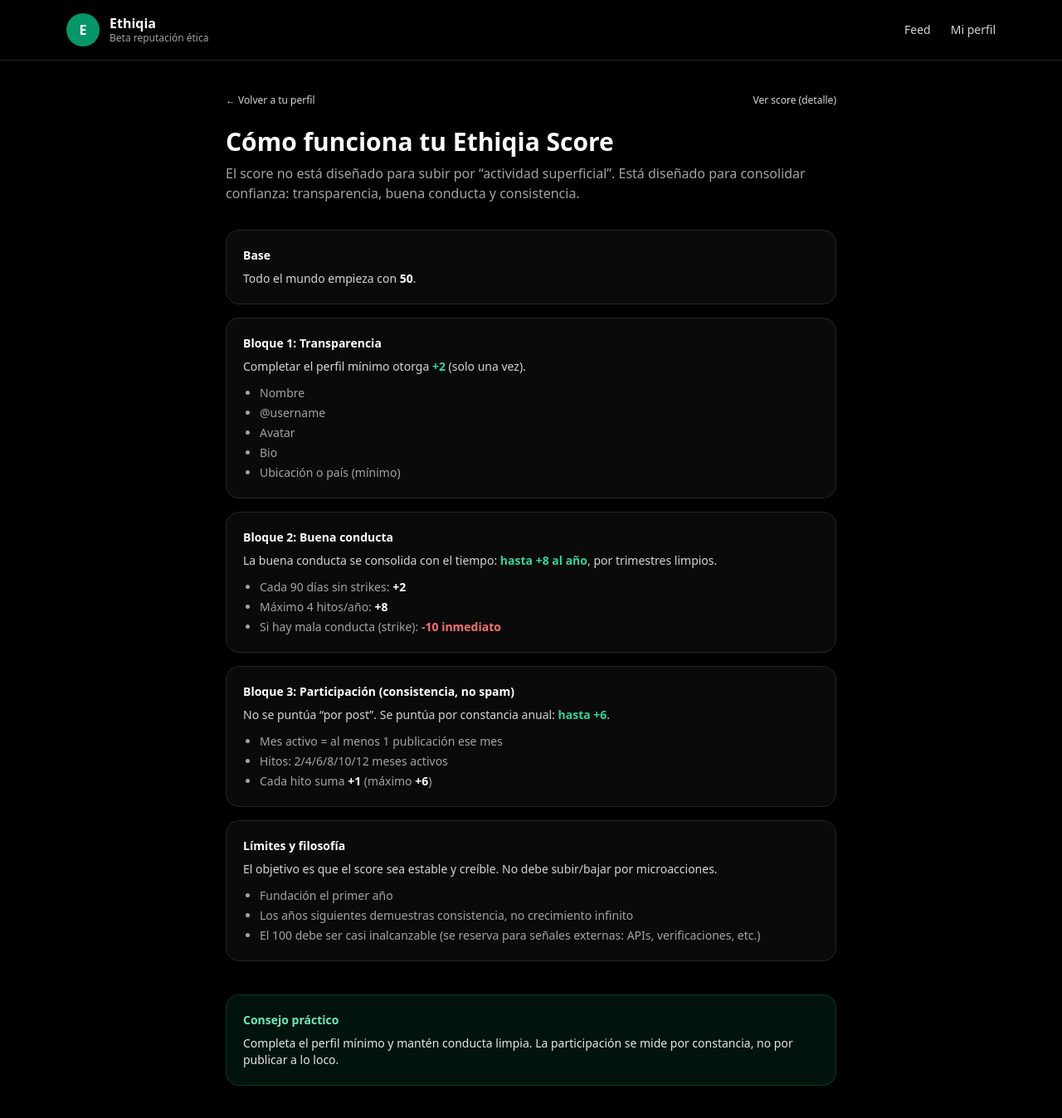
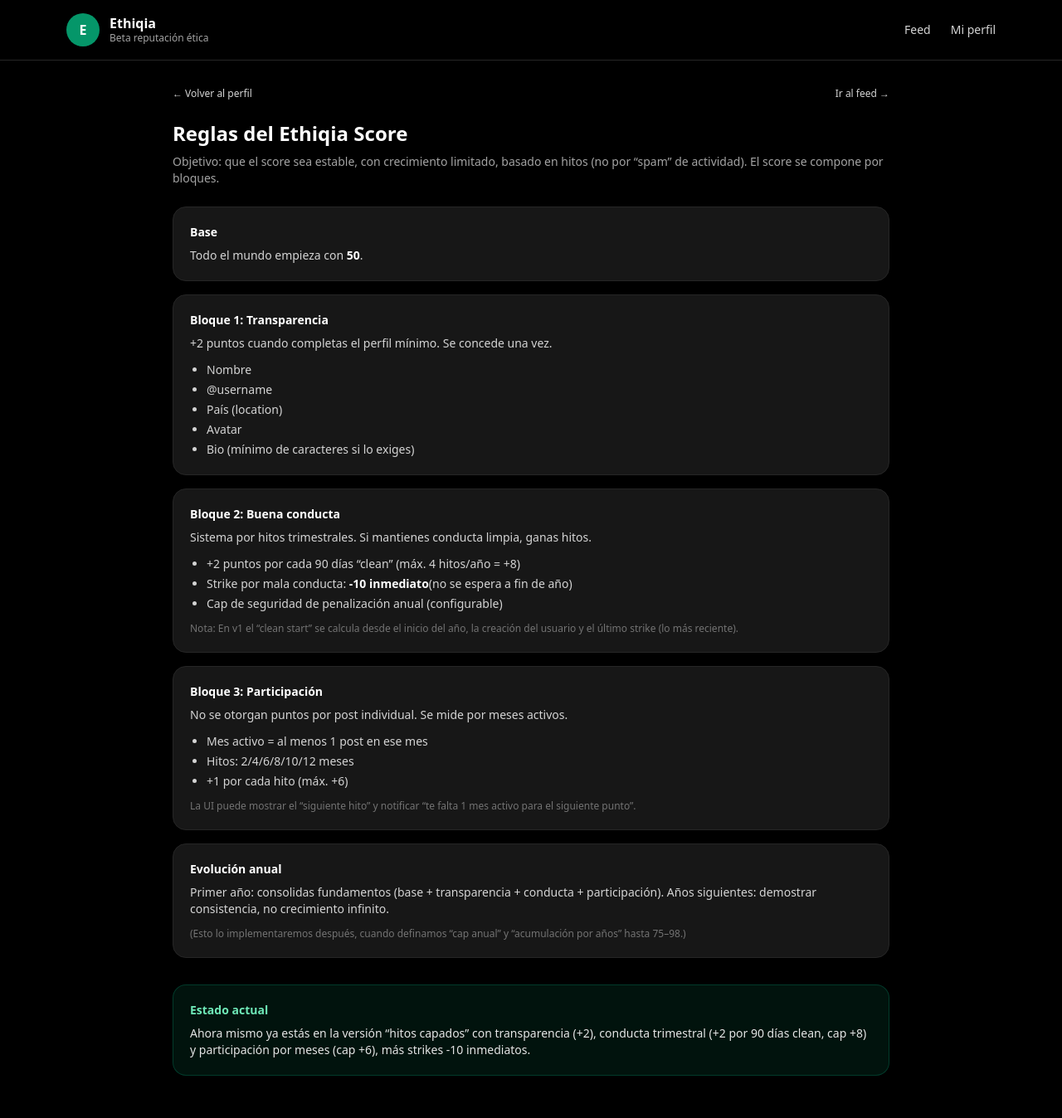
Before and after one commit to veletcosmetics/ethiqia-frontend, a Next.js app: page /score-rules in a window 1280 px wide. Shown: the whole page at 83% size. Built offline with nearby package versions, Linux system fonts and the light colour scheme.

Commit message:
Update page.tsx

```diff
--- a/app/score-rules/page.tsx
+++ b/app/score-rules/page.tsx
@@ -1,104 +1,108 @@
-// app/score-rules/page.tsx
+"use client";
+
+import React from "react";
 import Link from "next/link";
-
-export const runtime = "nodejs";
 
 export default function ScoreRulesPage() {
   return (
     <main className="min-h-screen bg-black text-white">
-      <section className="max-w-3xl mx-auto px-4 py-10">
+      <section className="max-w-4xl mx-auto px-4 py-8">
         <div className="flex items-center justify-between mb-6">
           <Link
             href="/profile"
             className="text-xs text-neutral-300 hover:text-emerald-400 transition-colors"
           >
-            ← Volver a tu perfil
+            ← Volver al perfil
           </Link>
 
           <Link
-            href="/score"
+            href="/feed"
             className="text-xs text-neutral-300 hover:text-emerald-400 transition-colors"
           >
-            Ver score (detalle)
+            Ir al feed →
           </Link>
         </div>
 
-        <h1 className="text-3xl font-semibold">Cómo funciona tu Ethiqia Score</h1>
-        <p className="text-neutral-400 mt-2">
-          El score no está diseñado para subir por “actividad superficial”. Está diseñado para consolidar
-          confianza: transparencia, buena conducta y consistencia.
+        <h1 className="text-2xl font-semibold">Reglas del Ethiqia Score</h1>
+        <p className="text-sm text-neutral-400 mt-2">
+          Objetivo: que el score sea estable, con crecimiento limitado, basado en hitos (no por “spam”
+          de actividad). El score se compone por bloques.
         </p>
 
-        <div className="mt-8 space-y-4">
-          <div className="rounded-2xl border border-neutral-800 bg-neutral-950 p-5">
+        <div className="mt-6 space-y-4">
+          <div className="rounded-2xl border border-neutral-800 bg-neutral-900 p-5">
             <div className="text-sm font-semibold">Base</div>
-            <div className="mt-2 text-sm text-neutral-300">
-              Todo el mundo empieza con <span className="text-white font-semibold">50</span>.
-            </div>
+            <p className="text-sm text-neutral-300 mt-2">
+              Todo el mundo empieza con <span className="font-semibold text-white">50</span>.
+            </p>
           </div>
 
-          <div className="rounded-2xl border border-neutral-800 bg-neutral-950 p-5">
+          <div className="rounded-2xl border border-neutral-800 bg-neutral-900 p-5">
             <div className="text-sm font-semibold">Bloque 1: Transparencia</div>
-            <div className="mt-2 text-sm text-neutral-300">
-              Completar el perfil mínimo otorga <span className="text-emerald-400 font-semibold">+2</span>{" "}
-              (solo una vez).
-            </div>
-            <ul className="mt-3 text-sm text-neutral-400 list-disc pl-5 space-y-1">
+            <p className="text-sm text-neutral-300 mt-2">
+              +2 puntos cuando completas el perfil mínimo. Se concede una vez.
+            </p>
+            <ul className="mt-3 text-sm text-neutral-300 list-disc pl-5 space-y-1">
               <li>Nombre</li>
               <li>@username</li>
+              <li>País (location)</li>
               <li>Avatar</li>
-              <li>Bio</li>
-              <li>Ubicación o país (mínimo)</li>
+              <li>Bio (mínimo de caracteres si lo exiges)</li>
             </ul>
           </div>
 
-          <div className="rounded-2xl border border-neutral-800 bg-neutral-950 p-5">
+          <div className="rounded-2xl border border-neutral-800 bg-neutral-900 p-5">
             <div className="text-sm font-semibold">Bloque 2: Buena conducta</div>
-            <div className="mt-2 text-sm text-neutral-300">
-              La buena conducta se consolida con el tiempo:{" "}
-              <span className="text-emerald-400 font-semibold">hasta +8 al año</span>, por trimestres limpios.
-            </div>
-            <ul className="mt-3 text-sm text-neutral-400 list-disc pl-5 space-y-1">
-              <li>Cada 90 días sin strikes: <span className="text-white font-semibold">+2</span></li>
-              <li>Máximo 4 hitos/año: <span className="text-white font-semibold">+8</span></li>
+            <p className="text-sm text-neutral-300 mt-2">
+              Sistema por hitos trimestrales. Si mantienes conducta limpia, ganas hitos.
+            </p>
+            <ul className="mt-3 text-sm text-neutral-300 list-disc pl-5 space-y-1">
+              <li>+2 puntos por cada 90 días “clean” (máx. 4 hitos/año = +8)</li>
               <li>
-                Si hay mala conducta (strike): <span className="text-red-400 font-semibold">-10 inmediato</span>
+                Strike por mala conducta: <span className="font-semibold text-white">-10 inmediato</span>
+                (no se espera a fin de año)
               </li>
+              <li>Cap de seguridad de penalización anual (configurable)</li>
             </ul>
+            <p className="text-xs text-neutral-500 mt-3">
+              Nota: En v1 el “clean start” se calcula desde el inicio del año, la creación del usuario y el último
+              strike (lo más reciente).
+            </p>
           </div>
 
-          <div className="rounded-2xl border border-neutral-800 bg-neutral-950 p-5">
-            <div className="text-sm font-semibold">Bloque 3: Participación (consistencia, no spam)</div>
-            <div className="mt-2 text-sm text-neutral-300">
-              No se puntúa “por post”. Se puntúa por constancia anual:{" "}
-              <span className="text-emerald-400 font-semibold">hasta +6</span>.
-            </div>
-            <ul className="mt-3 text-sm text-neutral-400 list-disc pl-5 space-y-1">
-              <li>Mes activo = al menos 1 publicación ese mes</li>
-              <li>Hitos: 2/4/6/8/10/12 meses activos</li>
-              <li>Cada hito suma <span className="text-white font-semibold">+1</span> (máximo <span className="text-white font-semibold">+6</span>)</li>
+          <div className="rounded-2xl border border-neutral-800 bg-neutral-900 p-5">
+            <div className="text-sm font-semibold">Bloque 3: Participación</div>
+            <p className="text-sm text-neutral-300 mt-2">
+              No se otorgan puntos por post individual. Se mide por meses activos.
+            </p>
+            <ul className="mt-3 text-sm text-neutral-300 list-disc pl-5 space-y-1">
+              <li>Mes activo = al menos 1 post en ese mes</li>
+              <li>Hitos: 2/4/6/8/10/12 meses</li>
+              <li>+1 por cada hito (máx. +6)</li>
             </ul>
+            <p className="text-xs text-neutral-500 mt-3">
+              La UI puede mostrar el “siguiente hito” y notificar “te falta 1 mes activo para el siguiente punto”.
+            </p>
           </div>
 
-          <div className="rounded-2xl border border-neutral-800 bg-neutral-950 p-5">
-            <div className="text-sm font-semibold">Límites y filosofía</div>
-            <div className="mt-2 text-sm text-neutral-300">
-              El objetivo es que el score sea estable y creíble. No debe subir/bajar por microacciones.
-            </div>
-            <ul className="mt-3 text-sm text-neutral-400 list-disc pl-5 space-y-1">
-              <li>Fundación el primer año</li>
-              <li>Los años siguientes demuestras consistencia, no crecimiento infinito</li>
-              <li>El 100 debe ser casi inalcanzable (se reserva para señales externas: APIs, verificaciones, etc.)</li>
-            </ul>
+          <div className="rounded-2xl border border-neutral-800 bg-neutral-900 p-5">
+            <div className="text-sm font-semibold">Evolución anual</div>
+            <p className="text-sm text-neutral-300 mt-2">
+              Primer año: consolidas fundamentos (base + transparencia + conducta + participación).
+              Años siguientes: demostrar consistencia, no crecimiento infinito.
+            </p>
+            <p className="text-xs text-neutral-500 mt-3">
+              (Esto lo implementaremos después, cuando definamos “cap anual” y “acumulación por años” hasta 75–98.)
+            </p>
           </div>
         </div>
 
-        <div className="mt-10 rounded-2xl border border-emerald-700/40 bg-emerald-500/10 p-5">
-          <div className="text-sm font-semibold text-emerald-300">Consejo práctico</div>
-          <div className="mt-2 text-sm text-neutral-200">
-            Completa el perfil mínimo y mantén conducta limpia. La participación se mide por constancia,
-            no por publicar a lo loco.
-          </div>
+        <div className="mt-8 rounded-2xl border border-emerald-700/40 bg-emerald-500/10 p-5">
+          <div className="text-sm font-semibold text-emerald-300">Estado actual</div>
+          <p className="text-sm text-neutral-200 mt-2">
+            Ahora mismo ya estás en la versión “hitos capados” con transparencia (+2), conducta trimestral (+2 por 90
+            días clean, cap +8) y participación por meses (cap +6), más strikes -10 inmediatos.
+          </p>
         </div>
       </section>
     </main>
```
